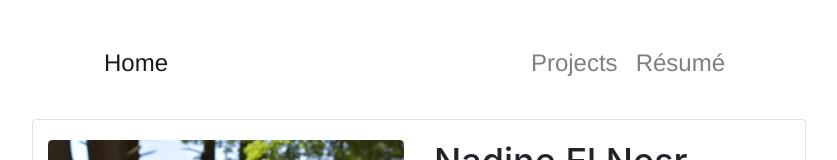
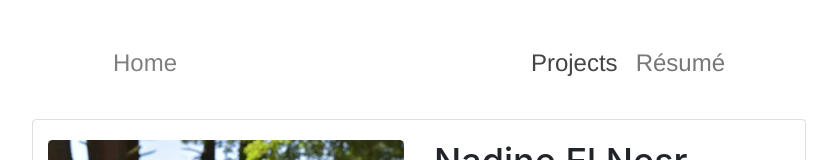
Before and after one commit to bryceparkman/personal-website, a Next.js app: page /projects in a window 1280 px wide. Shown: the top 160 px of the page, without its empty margins (221-1058 px from the left). Built offline with nearby package versions, Linux system fonts and the light colour scheme.

Commit message:
Improved navbar

```diff
--- a/components/navigation.js
+++ b/components/navigation.js
@@ -1,25 +1,37 @@
 import Link from 'next/link'
-
+import { useRouter } from 'next/router'
+import utilStyles from '../styles/utils.module.css'
 import Navbar from 'react-bootstrap/Navbar'
 import Nav from 'react-bootstrap/Nav'
-import NavDropdown from 'react-bootstrap/NavDropdown'
 
 export default function Navigation() {
+    const router = useRouter();
     return (
-        <Navbar bg="white" variant="light" expand="lg">
-            <Link href="/" passHref><Navbar.Brand style={{fontSize: 'x-large'}}>Home</Navbar.Brand></Link>
+        <Navbar bg="white" variant="light">
             <Navbar.Toggle aria-controls="basic-navbar-nav" />
             <Navbar.Collapse id="basic-navbar-nav">
+                <Nav>
+                    <Link href="/" passHref>
+                        <Nav.Link>
+                            <div className={router.pathname === '/' ? utilStyles.active : ''}>
+                                Home
+                            </div>
+                        </Nav.Link>
+                    </Link>
+                </Nav>
                 <Nav className="ml-auto">
-                    <Link href="/projects" passHref><Nav.Link>Projects</Nav.Link></Link>
-                    <Nav.Link href='/Bryce-Parkman-Resume.pdf'>Résumé</Nav.Link>
-                    {/* <NavDropdown title="Dropdown" id="basic-nav-dropdown">
-                        <NavDropdown.Item href="#action/3.1">Action</NavDropdown.Item>
-                        <NavDropdown.Item href="#action/3.2">Another action</NavDropdown.Item>
-                        <NavDropdown.Item href="#action/3.3">Something</NavDropdown.Item>
-                        <NavDropdown.Divider />
-                        <NavDropdown.Item href="#action/3.4">Separated link</NavDropdown.Item>
-                    </NavDropdown> */}
+                    <Link href="/projects" passHref>
+                        <Nav.Link>
+                            <div className={router.pathname === '/projects' ? utilStyles.active : ''}>
+                                Projects
+                            </div>
+                        </Nav.Link>
+                    </Link>
+                    <Nav.Link href='/Bryce-Parkman-Resume.pdf'>
+                        <div style={{color: '#777'}}>
+                            Résumé
+                        </div>
+                    </Nav.Link>
                 </Nav>
             </Navbar.Collapse>
         </Navbar>
--- a/styles/utils.module.css
+++ b/styles/utils.module.css
@@ -61,3 +61,7 @@
 .projectRow {
   margin: 20px 0px;
 }
+
+.active {
+  color: #444;
+}
```
